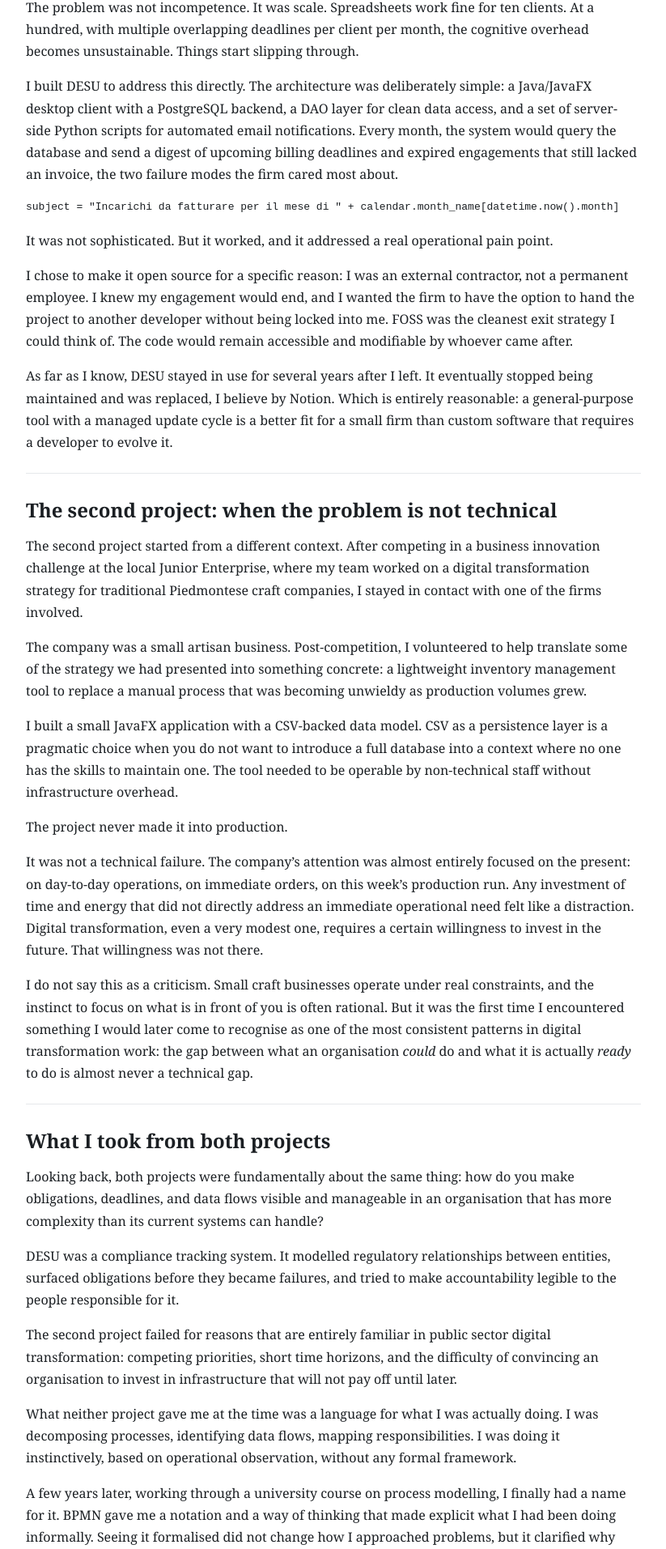
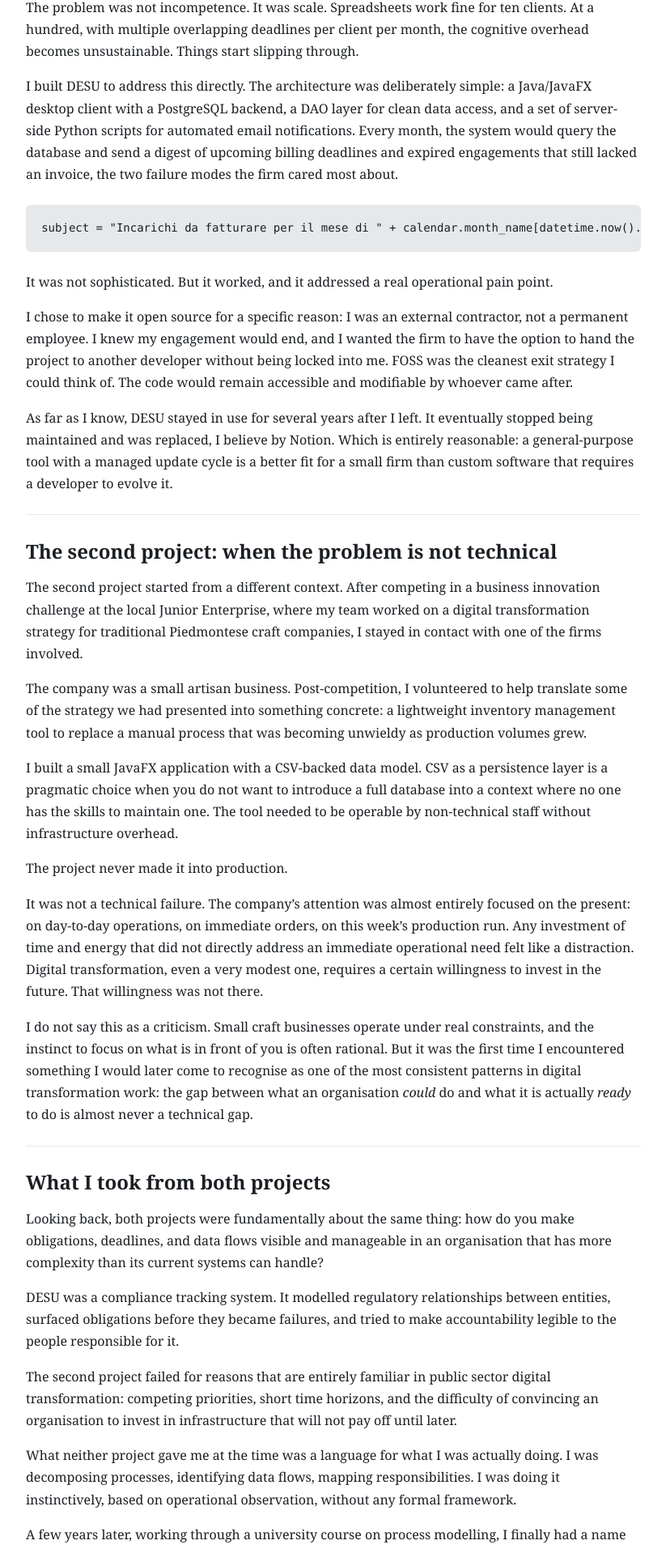
Before and after one commit to ale-saglia/insight, a Jekyll site: the page built from src/digital-governance/build-compliance-tool-before-i-know-compliance.md, in a window 1280 px wide. Shown: the part 877-2790 px from the top of the page at 81% size, without its empty margins (228-1051 px from the left). Built offline with Jekyll 4.4.1, drawn with Linux system fonts in a browser that asks for light colours.

Commit message:
fix(styles): enhance code and preformatted text styling for better readability

```diff
--- a/assets/styles.css
+++ b/assets/styles.css
@@ -559,6 +559,42 @@ img {
   display: block;
 }
 
+code {
+  font-family: ui-monospace, "SFMono-Regular", Menlo, Consolas, monospace;
+  font-size: 0.875em;
+  background: var(--line);
+  color: var(--text);
+  padding: 0.15em 0.35em;
+  border-radius: 3px;
+}
+
+pre {
+  background: var(--line);
+  border-radius: 6px;
+  padding: 1.1rem 1.2rem;
+  overflow-x: auto;
+  margin: 1.5rem 0;
+  line-height: 1.55;
+}
+
+pre code {
+  background: none;
+  padding: 0;
+  border-radius: 0;
+  font-size: 0.875rem;
+  color: var(--text);
+}
+
+@media (prefers-color-scheme: dark) {
+  code {
+    background: #161b22;
+  }
+
+  pre {
+    background: #161b22;
+  }
+}
+
 .archive-keywords {
   margin: 2.5rem 0 1.5rem;
   padding-top: 1.5rem;
```
